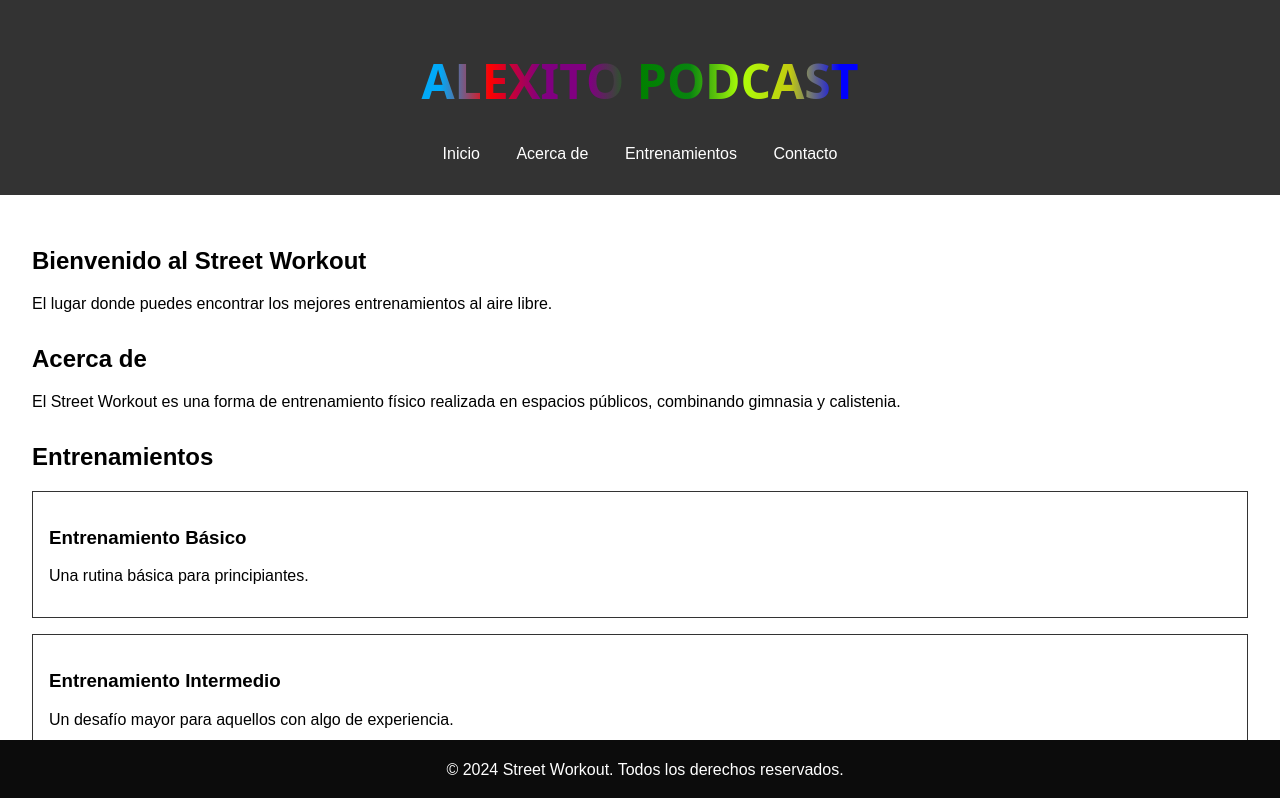
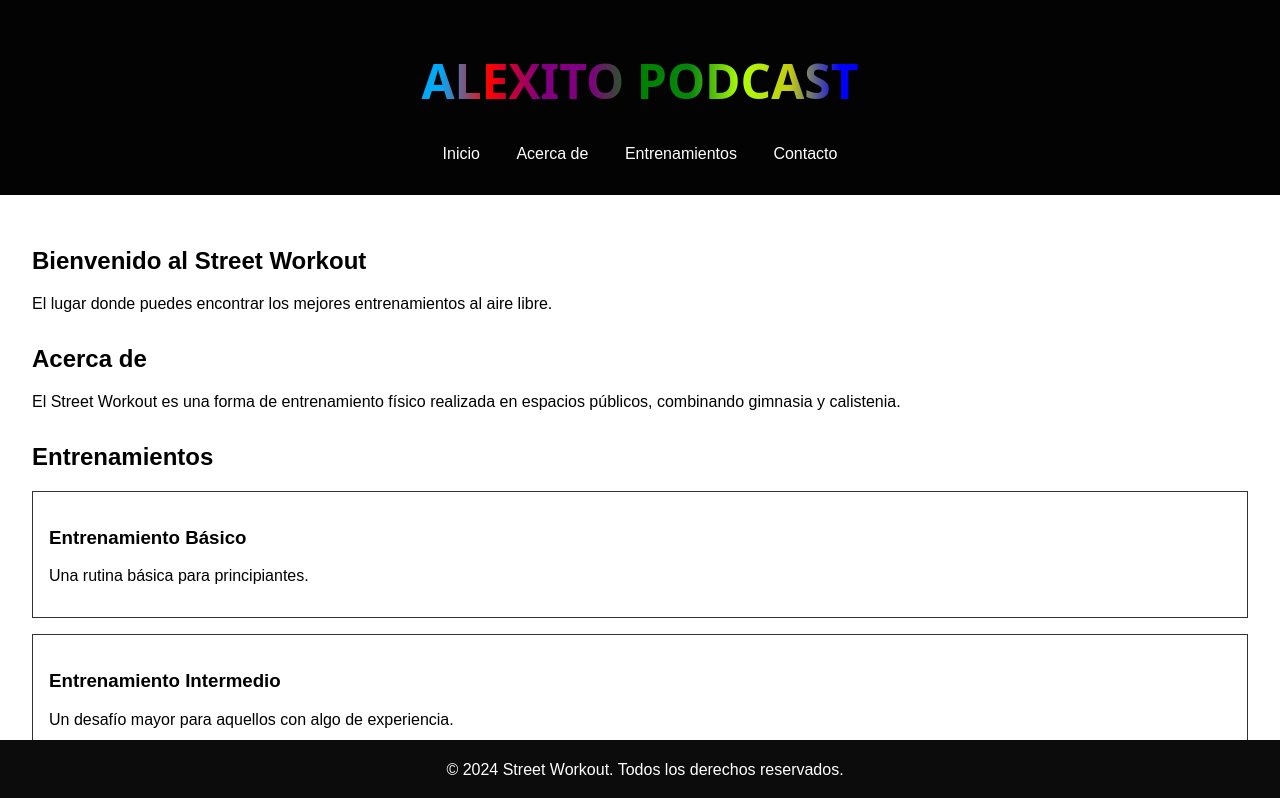
Before and after one commit to kevinpf30/alexito, a plain HTML site: page index.html in a window 1280 px wide. Shown: the top 798 px of the page. Drawn offline with Linux system fonts and the light colour scheme.

Commit message:
segundo guardado

```diff
--- a/styles.css
+++ b/styles.css
@@ -5,7 +5,7 @@ body {
 }
 
 header {
-    background-color: #333;
+    background-color: #030303;
     color: white;
     padding: 1rem;
     text-align: center;
```
